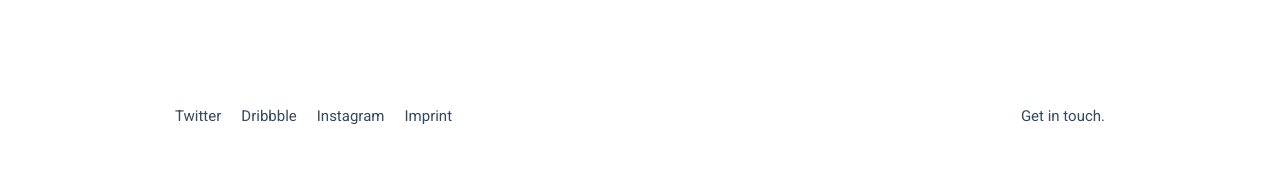
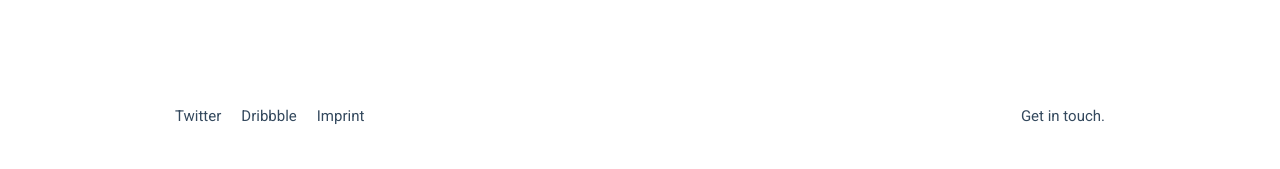
Before and after one commit to robinstickel/robinstickel.com, a Jekyll site: the page built from index.html, in a window 1280 px wide. Shown: the part 940-1109 px from the top of the page. Built offline with Jekyll 4.4.1, drawn with Linux system fonts in a browser that asks for light colours.

Commit message:
Removing Instagram Footer

```diff
--- a/_includes/footer.html
+++ b/_includes/footer.html
@@ -2,7 +2,6 @@
   <div class="social">
      <a href="https://twitter.com/robinstickel" target="_blank" title="Robin Stickel on Twitter">Twitter</a>
      <a href="https://dribbble.com/robinstickel" target="_blank" title="Robin Stickel on Dribbble">Dribbble</a>
-     <a href="https://www.instagram.com/verpixelt/" target="_blank" title="Robin Stickel on Instagram">Instagram</a>
      <a href="/imprint/" title="Imprint">Imprint</a>
   </div>
   <div class="email">
```
